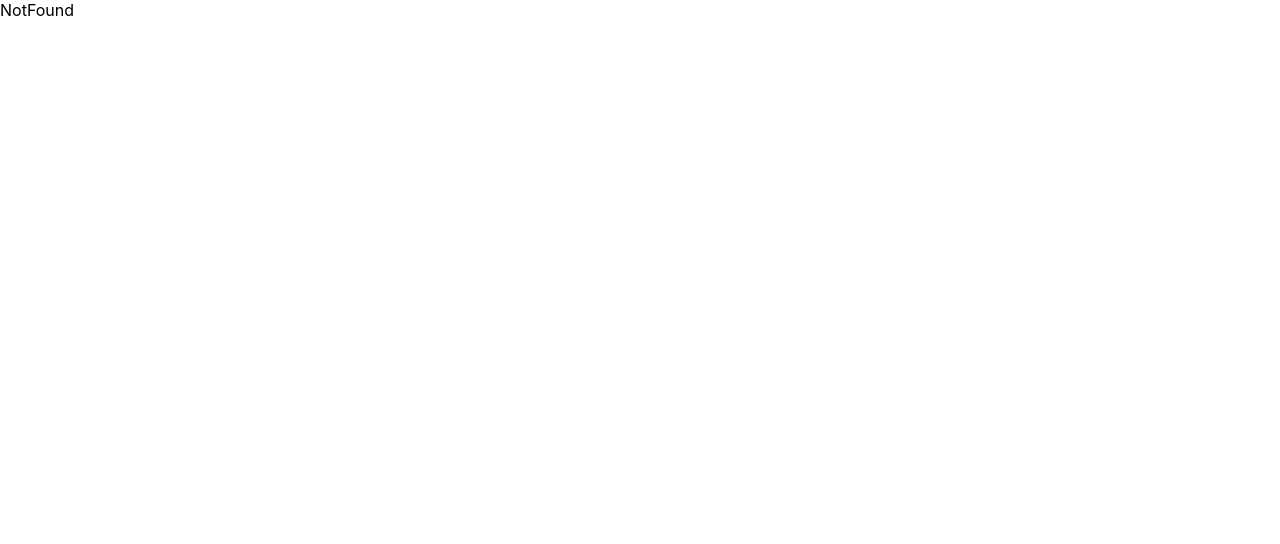
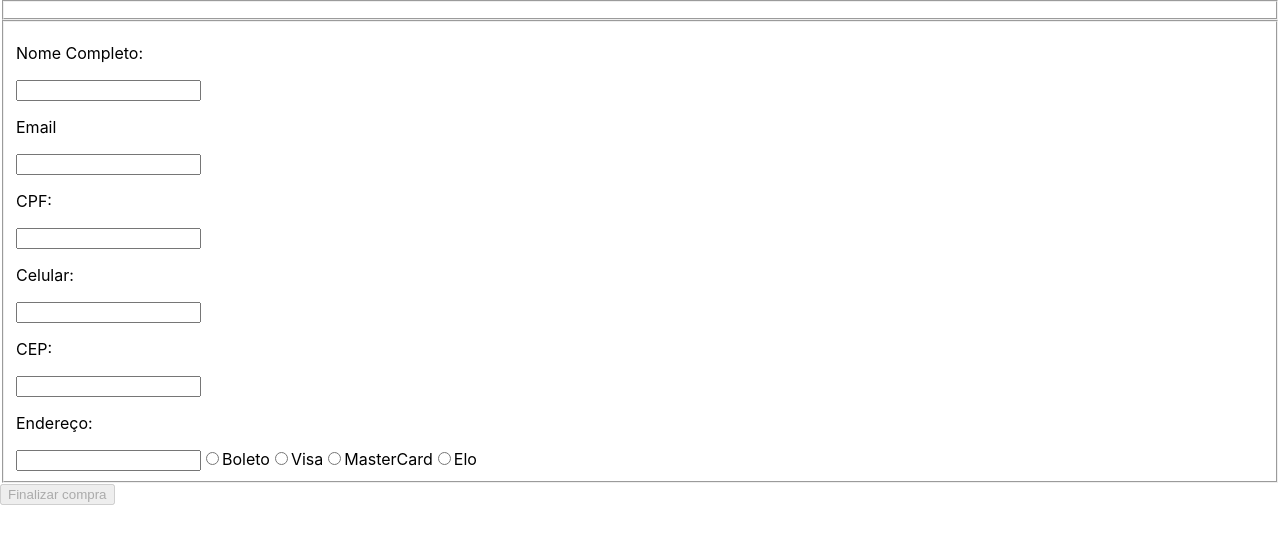
Before and after one commit to Rafael-Souza-97/frontend-online-store, a React (Create React App) app: page /checkout in a window 1280 px wide. Shown: the top 544 px of the page. Built offline with nearby package versions, Linux system fonts and the light colour scheme.

Commit message:
Resolve requisito 12.

```diff
--- a/src/App.js
+++ b/src/App.js
@@ -4,6 +4,7 @@ import Cart from './pages/Cart';
 import Home from './pages/Home';
 import Products from './pages/Products';
 import NotFound from './pages/NotFound';
+import Checkout from './pages/Checkout';
 
 export default class App extends Component {
   render() {
@@ -12,6 +13,8 @@ export default class App extends Component {
         <Switch>
           <Route exact path="/" component={ Home } />
           <Route exact path="/cart" component={ Cart } />
+          <Route exact path="/checkout" component={ Checkout } />
+
           <Route exact path="/cart/:id" component={ Products } />
           <Route exact path="*" component={ NotFound } />
         </Switch>
--- a/src/pages/Cart.jsx
+++ b/src/pages/Cart.jsx
@@ -1,4 +1,5 @@
 import React, { Component } from 'react';
+import { Link } from 'react-router-dom';
 import {
   getProductToLocalStorage,
   setProductToLocalStorage,
@@ -125,6 +126,7 @@ export default class Cart extends Component {
             ))
           )
         }
+        <Link to="/checkout" data-testid="checkout-products">Fechar pedido</Link>
       </div>
     );
   }
--- /dev/null
+++ b/src/pages/Checkout.jsx
@@ -0,0 +1,199 @@
+import React, { Component } from 'react';
+import PropTypes from 'prop-types';
+import { getProductToLocalStorage } from '../services/localStorage';
+
+export default class Checkout extends Component {
+  constructor() {
+    super();
+    this.state = {
+      cartProducts: [],
+      filteredProducts: [],
+      errorMessage: '',
+      fullName: '',
+      email: '',
+      phoneNumber: '',
+      cpf: '',
+      cep: '',
+      adress: '',
+      paymentMethod: '',
+      isDisabled: true,
+    };
+  }
+
+  componentDidMount = () => {
+    const cartProducts = JSON.parse(getProductToLocalStorage());
+    this.setState({ cartProducts }, this.filterProducts);
+  }
+
+  filterProducts = () => {
+    const { cartProducts } = this.state;
+    const reduceCartProducts = cartProducts.reduce((acc, curr) => {
+      const hasRepeat = acc.includes(curr.title);
+      if (!hasRepeat) {
+        const getTitle = curr.title;
+        acc.push(getTitle);
+        return acc;
+      } return acc;
+    }, []);
+    const filteredProducts = [];
+    reduceCartProducts.forEach((title) => {
+      filteredProducts.push(cartProducts.find((el) => el.title === title));
+    });
+    this.setState({ filteredProducts });
+  }
+
+  checkMessageAndButtonDisable = () => {
+    const { fullName, email, phoneNumber, cpf, cep, adress, paymentMethod } = this.state;
+    if (fullName.length && email.length
+        && phoneNumber.length && cpf.length
+        && cep.length && paymentMethod.length
+        && adress.length) {
+      this.setState({ errorMessage: '', isDisabled: false });
+    } else this.setState({ errorMessage: 'Campos inválidos', isDisabled: true });
+  }
+
+  onChange = ({ target }) => {
+    const { name } = target;
+    const value = name === 'paymentMethod' ? target.id : target.value;
+    this.setState({ [name]: value }, this.checkMessageAndButtonDisable);
+  }
+
+  onClickSubmitButton = () => {
+    const { history } = this.props;
+    localStorage.removeItem('products');
+    history.push('/');
+  }
+
+  render() {
+    const { filteredProducts, errorMessage, isDisabled } = this.state;
+
+    return (
+      <div>
+        <fieldset>
+          {filteredProducts.map(({ thumbnail, title, price, id }) => (
+            <div key={ id }>
+              <img src={ thumbnail } alt="" />
+              <p>{title}</p>
+              <p>{`R$: ${price}`}</p>
+            </div>
+
+          ))}
+        </fieldset>
+        <fieldset>
+          <label htmlFor="fullname">
+            <p>Nome Completo:</p>
+            <input
+              name="fullName"
+              required
+              type="text"
+              data-testid="checkout-fullname"
+              onChange={ this.onChange }
+            />
+          </label>
+          <label htmlFor="email">
+            <p>Email</p>
+            <input
+              required
+              name="email"
+              type="email"
+              data-testid="checkout-email"
+              onChange={ this.onChange }
+            />
+          </label>
+          <label htmlFor="cpf">
+            <p>CPF:</p>
+            <input
+              required
+              type="text"
+              name="cpf"
+              id=""
+              data-testid="checkout-cpf"
+              onChange={ this.onChange }
+            />
+          </label>
+          <label htmlFor="phoneNumber">
+            <p>Celular:</p>
+            <input
+              required
+              type="text"
+              name="phoneNumber"
+              id=""
+              data-testid="checkout-phone"
+              onChange={ this.onChange }
+            />
+          </label>
+          <label htmlFor="CEP">
+            <p>CEP:</p>
+            <input
+              required
+              type="text"
+              name="cep"
+              id=""
+              data-testid="checkout-cep"
+              onChange={ this.onChange }
+            />
+          </label>
+          <label htmlFor="adress">
+            <p>Endereço:</p>
+            <input
+              required
+              type="text"
+              name="adress"
+              data-testid="checkout-address"
+              onChange={ this.onChange }
+            />
+          </label>
+          <label required htmlFor="paymentMethod">
+            <input
+              type="radio"
+              name="paymentMethod"
+              id="boleto"
+              data-testid="ticket-payment"
+              onChange={ this.onChange }
+            />
+            Boleto
+            <input
+              type="radio"
+              name="paymentMethod"
+              id="visa"
+              data-testid="visa-payment"
+              onChange={ this.onChange }
+            />
+            Visa
+            <input
+              type="radio"
+              name="paymentMethod"
+              id="masterCard"
+              data-testid="master-payment"
+              onChange={ this.onChange }
+            />
+            MasterCard
+            <input
+              type="radio"
+              name="paymentMethod"
+              id="elo"
+              data-testid="elo-payment"
+              onChange={ this.onChange }
+            />
+            Elo
+          </label>
+        </fieldset>
+        <button
+          type="submit"
+          data-testid="checkout-btn"
+          disabled={ isDisabled }
+          onClick={ this.onClickSubmitButton }
+        >
+          Finalizar compra
+        </button>
+        { errorMessage && <p data-testid="error-msg">{errorMessage}</p>}
+      </div>
+    );
+  }
+}
+
+Checkout.propTypes = {
+  history: PropTypes.shape({
+    push: PropTypes.func.isRequired,
+  }).isRequired,
+};
--- a/src/pages/Home.jsx
+++ b/src/pages/Home.jsx
@@ -88,3 +88,4 @@ export default class Home extends Component {
 
 // desculpa eu errei.
 // desculpa eu errei tmbm.
+// desculpa, fui garoto
--- a/src/pages/Products.jsx
+++ b/src/pages/Products.jsx
@@ -126,7 +126,7 @@ export default class Products extends Component {
           value={ email }
           onChange={ this.handleChange }
         />
-        <label htmlFor="evaluation" required>
+        <label required htmlFor="evaluation">
           <input
             type="radio"
             className="evaluation-input"
```
